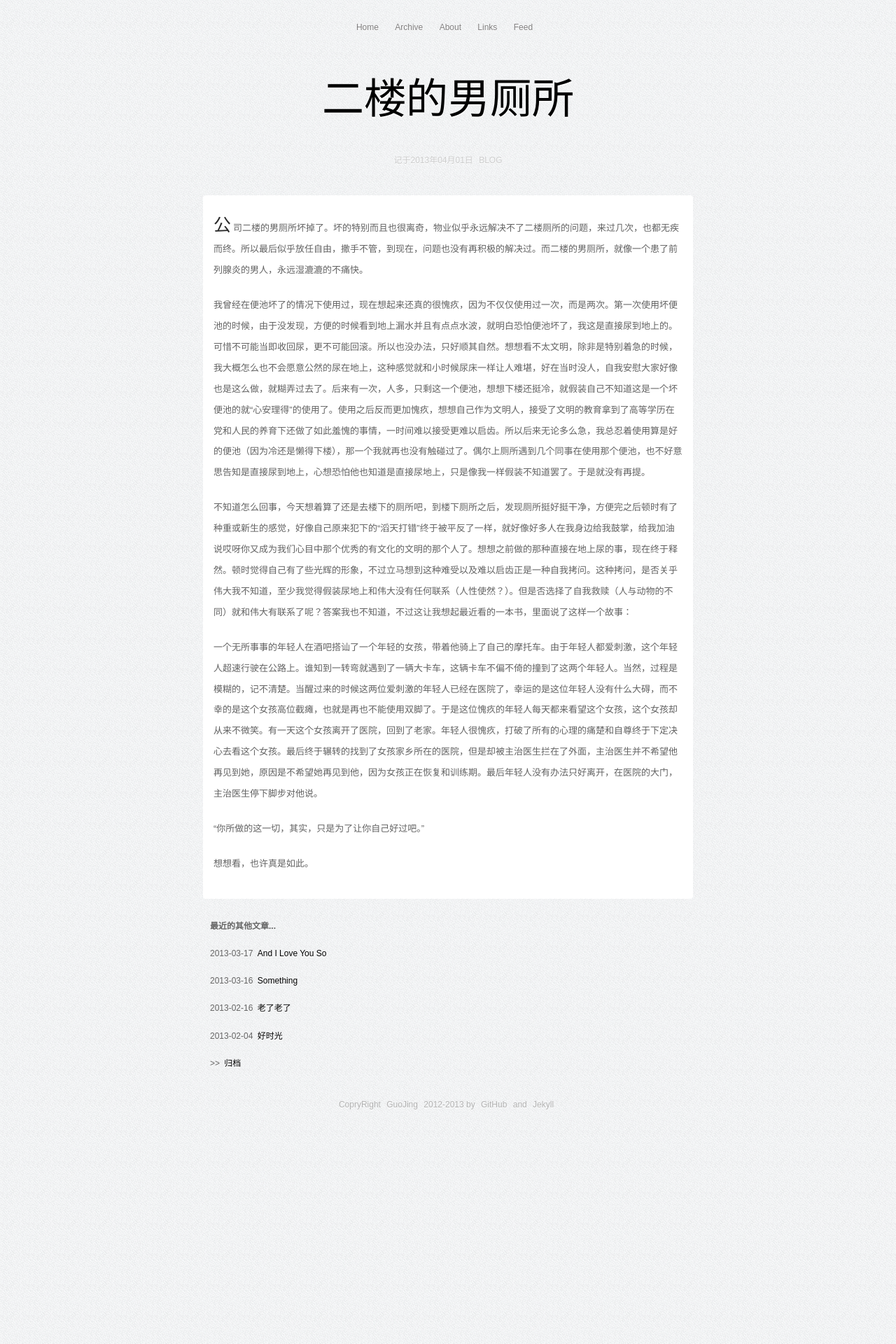
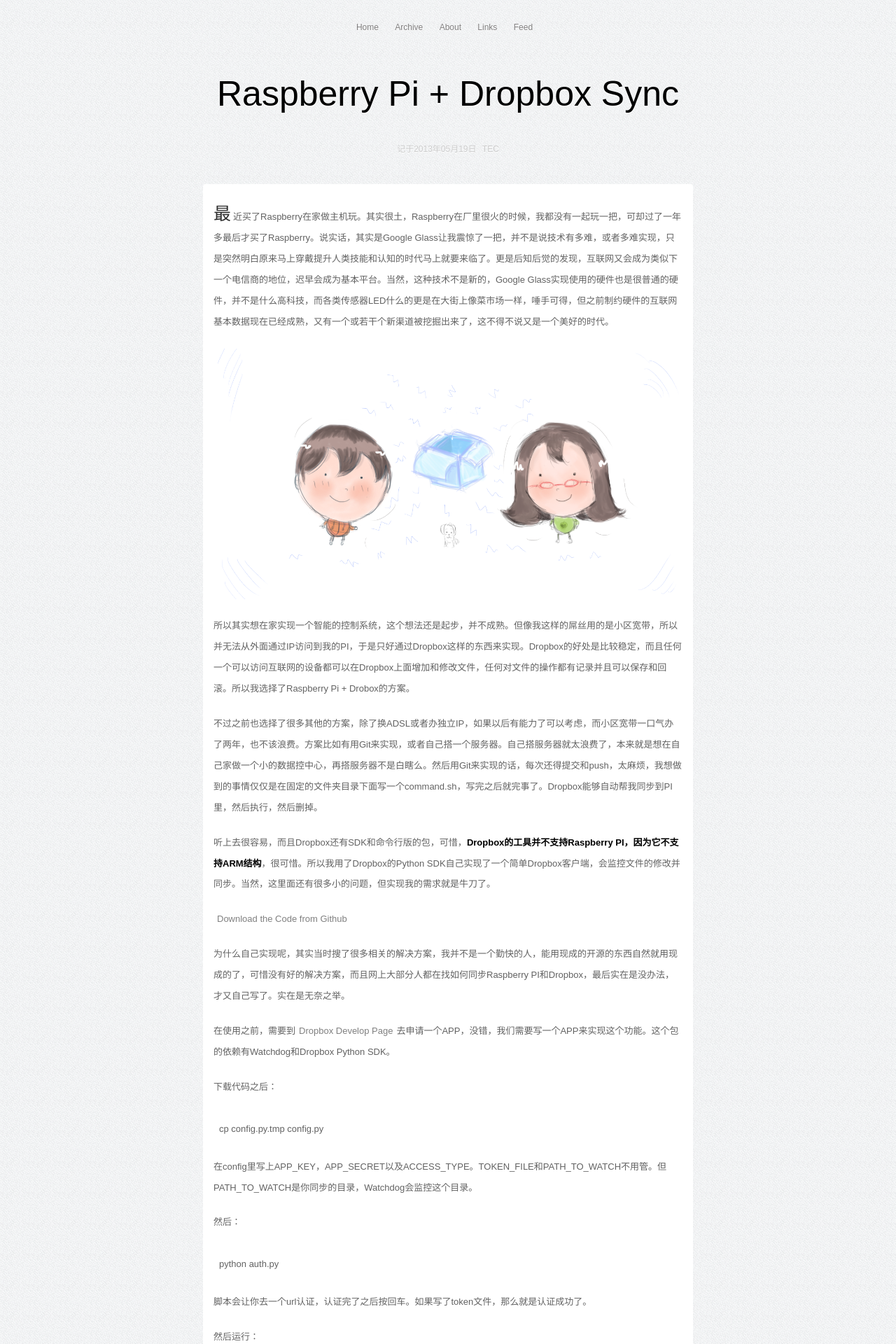
Before and after one commit to zwitzwit/guojing.github.com, a Jekyll site: the page built from index.html, in a window 1280 px wide. Shown: the top 1920 px of the page at 70% size. Built offline with Jekyll 4.4.1, drawn with Linux system fonts in a browser that asks for light colours; Markdown is read by kramdown in place of the engine named in the settings; the list of posts is cut into pages by our own code; some of the changed text lies outside the part shown; grey boxes are pictures that could not be loaded.

Commit message:
add new post raspberry pi and dropbox sync

```diff
--- /dev/null
+++ b/_posts/tec/2013-05-19-raspberry-pi-and-dropbox-sync.md
@@ -0,0 +1,54 @@
+---
+layout:    post
+title:     Raspberry Pi + Dropbox Sync
+category:  tec
+description: Raspberry Pi + Dropbox Sync...
+tags: code life raspberry dropbox sync
+---
+最近买了Raspberry在家做主机玩。其实很土，Raspberry在厂里很火的时候，我都没有一起玩一把，可却过了一年多最后才买了Raspberry。说实话，其实是Google Glass让我震惊了一把，并不是说技术有多难，或者多难实现，只是突然明白原来马上穿戴提升人类技能和认知的时代马上就要来临了。更是后知后觉的发现，互联网又会成为类似下一个电信商的地位，迟早会成为基本平台。当然，这种技术不是新的，Google Glass实现使用的硬件也是很普通的硬件，并不是什么高科技，而各类传感器LED什么的更是在大街上像菜市场一样，唾手可得，但之前制约硬件的互联网基本数据现在已经成熟，又有一个或若干个新渠道被挖掘出来了，这不得不说又是一个美好的时代。
+
+<img src="/images/2013/new.png" style="border:none"/>
+
+所以其实想在家实现一个智能的控制系统，这个想法还是起步，并不成熟。但像我这样的屌丝用的是小区宽带，所以并无法从外面通过IP访问到我的PI，于是只好通过Dropbox这样的东西来实现。Dropbox的好处是比较稳定，而且任何一个可以访问互联网的设备都可以在Dropbox上面增加和修改文件，任何对文件的操作都有记录并且可以保存和回滚。所以我选择了Raspberry Pi + Drobox的方案。
+
+不过之前也选择了很多其他的方案，除了换ADSL或者办独立IP，如果以后有能力了可以考虑，而小区宽带一口气办了两年，也不该浪费。方案比如有用Git来实现，或者自己搭一个服务器。自己搭服务器就太浪费了，本来就是想在自己家做一个小的数据控中心，再搭服务器不是白瞎么。然后用Git来实现的话，每次还得提交和push，太麻烦，我想做到的事情仅仅是在固定的文件夹目录下面写一个command.sh，写完之后就完事了。Dropbox能够自动帮我同步到PI里，然后执行，然后删掉。
+
+听上去很容易，而且Dropbox还有SDK和命令行版的包，可惜，**Dropbox的工具并不支持Raspberry PI，因为它不支持ARM结构**，很可惜。所以我用了Dropbox的Python SDK自己实现了一个简单Dropbox客户端，会监控文件的修改并同步。当然，这里面还有很多小的问题，但实现我的需求就是牛刀了。
+
+[Download the Code from Github](https://github.com/GuoJing/Drop2PI)
+
+为什么自己实现呢，其实当时搜了很多相关的解决方案，我并不是一个勤快的人，能用现成的开源的东西自然就用现成的了，可惜没有好的解决方案，而且网上大部分人都在找如何同步Raspberry PI和Dropbox，最后实在是没办法，才又自己写了。实在是无奈之举。
+
+在使用之前，需要到[Dropbox Develop Page](https://www.dropbox.com/developers/apps)去申请一个APP，没错，我们需要写一个APP来实现这个功能。这个包的依赖有Watchdog和Dropbox Python SDK。
+
+下载代码之后：
+
+    cp config.py.tmp config.py
+
+在config里写上APP_KEY，APP_SECRET以及ACCESS_TYPE。TOKEN_FILE和PATH_TO_WATCH不用管。但PATH_TO_WATCH是你同步的目录，Watchdog会监控这个目录。
+
+然后：
+
+    python auth.py
+
+脚本会让你去一个url认证，认证完了之后按回车。如果写了token文件，那么就是认证成功了。
+
+然后运行：
+
+    python watching.py
+
+就可以了。当然我自己还有一些自用的脚本，比如在PI上有个crontab会一直读文件，然后执行，执行完毕后又写log文件到PATH_TO_WATCH，最后当我写了command命令之后，执行完毕，PI又会写一个log文件传回到Dropbox里，我还能看到日志。
+
+我自己是使用了开机执行，树莓派只要通电就可以启动，所以就算断电也没问题。当然在PI上还有一个crontab在处理这个命令队列，并写回日志到Dropbox。这个系统在我家跑了几天，暂时还没有什么问题。
+
+不过也有一些已知的问题需要解决，因为我没有push服务器，所以Dropbox上文件的删除什么的，是不知道的。所以在脚本里会每隔一段时间去检查是否文件被删除了。而且，每次对文件的操作，比如增加、修改、删除、移动，都会执行完成之后马上下载最新的服务器版本，因为如果你改了文件a，其实b在服务器上也已经改了，如果这个时候你再改b，就把服务器上的覆盖掉了。那是不好的，所以修改了a之后，会下载b重新覆盖b，需要保证服务器上永远是最新的版本。所以这个时候会出现很多问题，比如修改了a，下载b，b修改就被覆盖了。比如没有运行这个框架，那么修改了一个文件a，不会被监控，然后运行之后，会从服务器上下载最新的版本覆盖。又比如同时修改和删除文件，修改了之后，触发了事件，删除的文件又被从服务器上下载下来了。总之，不是一个多任务的系统。
+
+Dropbox在这一点是通过文件的版本号来控制的，我本地要尽量简单，可以到哪都运行，依赖的包越少越好，不要使用数据库什么的，所以没办法记录，但同步的问题是会解决的，比如触发了一个事件就到事件队列里，其他的事件等候，等等。
+
+现在，在手机上写一个脚本，家里的PI就可以执行了，以后还会有一些机器人，电源控制的东西，要开灯要关灯要监控家里的录像，完全可以写文件在Dropbox里实现。如果有一天我有钱了弄了一个固定IP，就更简单。
+
+有时候想想很激动，我带着我的UP，它知道今天的天气很热，而我的心情又不是很好，当我要到家的时候，我家的PI会问我，主人，看上去你今天心情不好，要不要来根冰棍？
+
+多么激动人心。
+
+[Download the Code from Github](https://github.com/GuoJing/Drop2PI)
--- a/css/style.css
+++ b/css/style.css
@@ -46,7 +46,7 @@ h1, h2, h3, h4, h5, h6 {color: black}
 
 .content strong {color:black;}
 
-.title {text-align: center; font-size: 60px}
+.title {text-align: center; font-size: 50px}
 .title {margin-bottom:30px;text-shadow:0 1px 0 #f0f0f0;}
 
 .content {margin-bottom:30px;background: rgba(255, 255, 255);font-size:13px;}
```
Also changed, not shown: images/2013/new.png (added).
